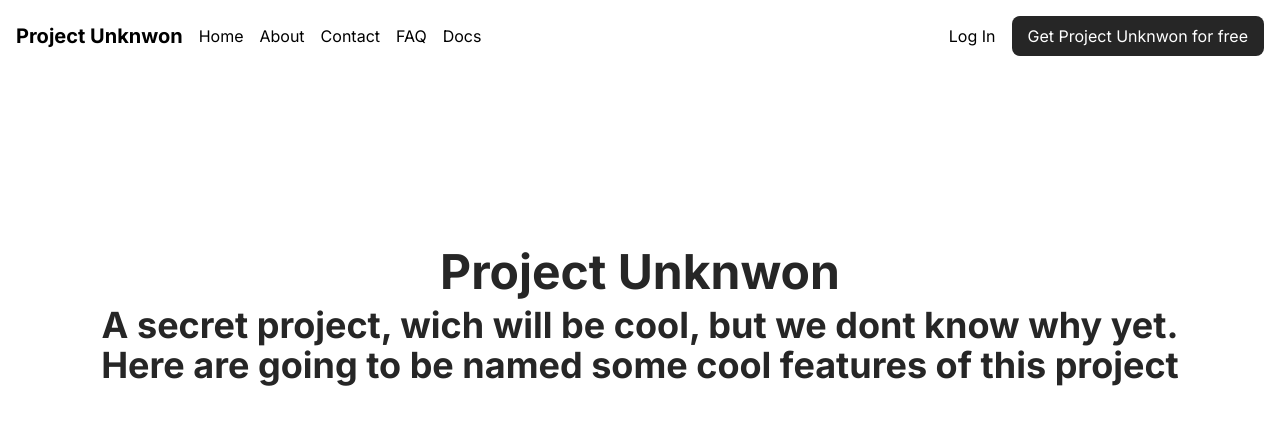
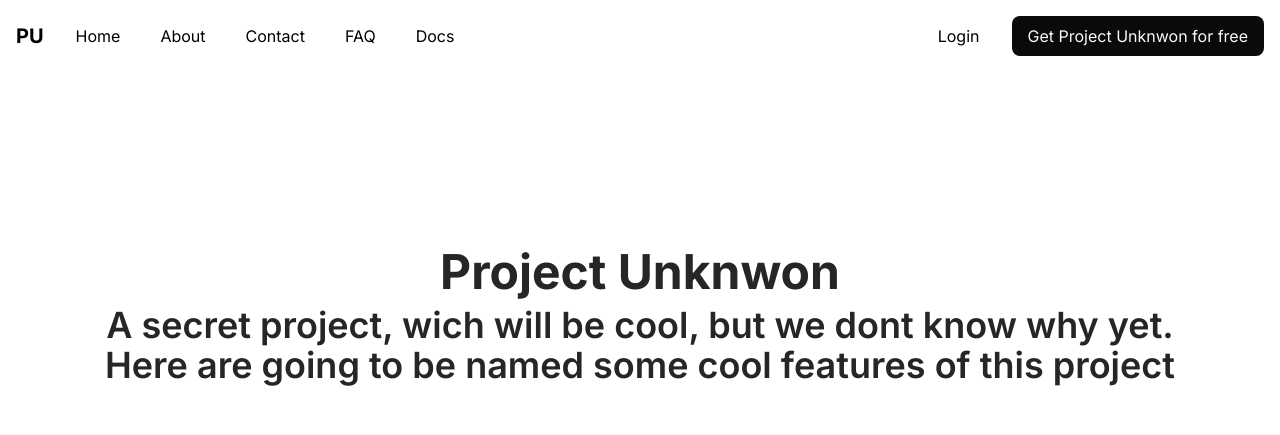
Before and after one commit to huilensolis/project-unknown, a Next.js app: page / in a window 1280 px wide. Shown: the top 435 px of the page. Built offline with nearby package versions, Linux system fonts and the light colour scheme.

Commit message:
refactor: improve nav

```diff
--- a/src/app/page.tsx
+++ b/src/app/page.tsx
@@ -9,7 +9,7 @@ export default function LandingPage() {
           <h1 className="text-5xl font-bold text-neutral-800">
             Project Unknwon
           </h1>
-          <sub className="text-4xl text-center text-balance font-bold text-neutral-800">
+          <sub className="text-4xl text-center text-balance font-semibold text-neutral-800">
             A secret project, wich will be cool, but we dont know why yet. Here
             are going to be named some cool features of this project
           </sub>
@@ -42,25 +42,35 @@ function Nav() {
     { title: "FAQ", href: "/faq" },
     { title: "Docs", href: "/docs" },
   ];
+
+  function NavItem({ title, href }: { title: string; href: string }) {
+    return (
+      <Link
+        href={href}
+        className="w-max py-2 px-4 rounded-sm hover:bg-neutral-100 transition-colors delay-75"
+      >
+        {title}
+      </Link>
+    );
+  }
+
   return (
     <nav className="flex justify-between w-full p-4">
       <div className="w-full flex gap-4 items-center">
-        <h2 className="text-xl font-bold w-max">Project Unknwon</h2>
-        <ul className="flex gap-4 items-center">
+        <h2 className="text-xl font-bold w-max">PU</h2>
+        <ul className="flex gap-2 items-center">
           {NAVLINKS.map((linkItem) => (
             <li key={linkItem.href}>
-              <Link href={linkItem.href}>{linkItem.title}</Link>
+              <NavItem title={linkItem.title} href={linkItem.href} />
             </li>
           ))}
         </ul>
       </div>
       <div className="flex gap-4 items-center">
-        <Link href="/login" className="flex w-max">
-          Log In
-        </Link>
+        <NavItem title="Login" href="/login" />
         <Link
           href="/signup"
-          className="flex w-max bg-neutral-800 text-white py-2 px-4 rounded-lg"
+          className="flex w-max bg-neutral-950 hover:bg-neutral-800 transition-all delay-75 text-neutral-50 py-2 px-4 rounded-lg"
         >
           Get Project Unknwon for free
         </Link>
```
